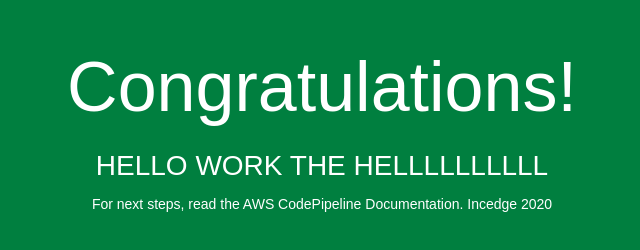
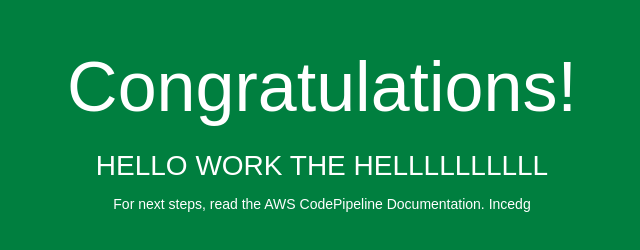
Before and after one commit to felista19/demo, a plain HTML site: page index.html in a window 1280 px wide. Shown: the full height of the page, 318-958 px from the left. Drawn offline with Linux system fonts and the light colour scheme.

Commit message:
Fix typo in index.html paragraph text

```diff
--- a/index.html
+++ b/index.html
@@ -29,7 +29,7 @@
   <div align="center">
     <h1>Congratulations!</h1>
     <h2>HELLO WORK THE HELLLLLLLLLL</h2>
-    <p>For next steps, read the AWS CodePipeline Documentation. Incedge 2020</p>
+    <p>For next steps, read the AWS CodePipeline Documentation. Incedg</p>
   </div>
 </body>
 </html>
```
